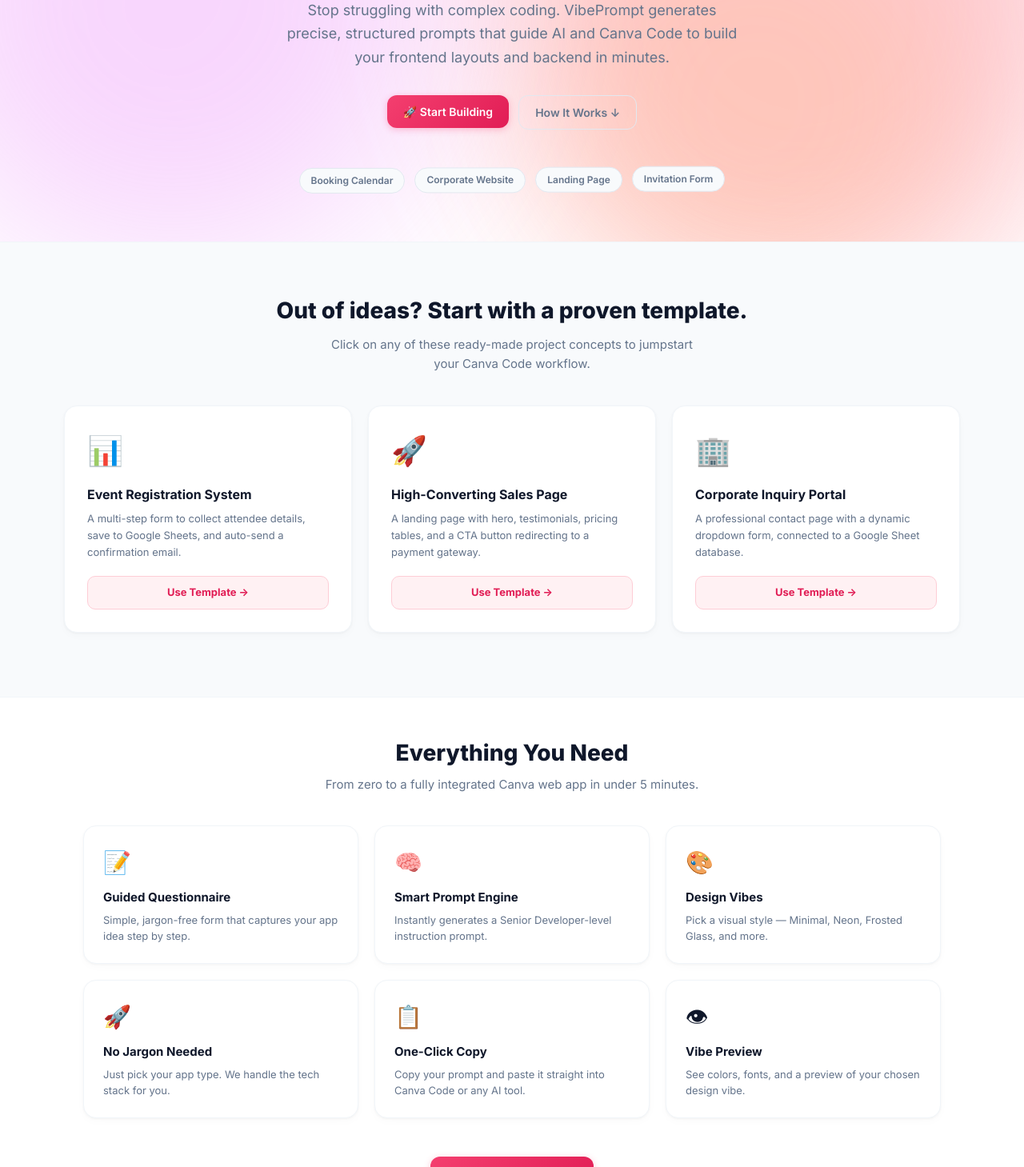
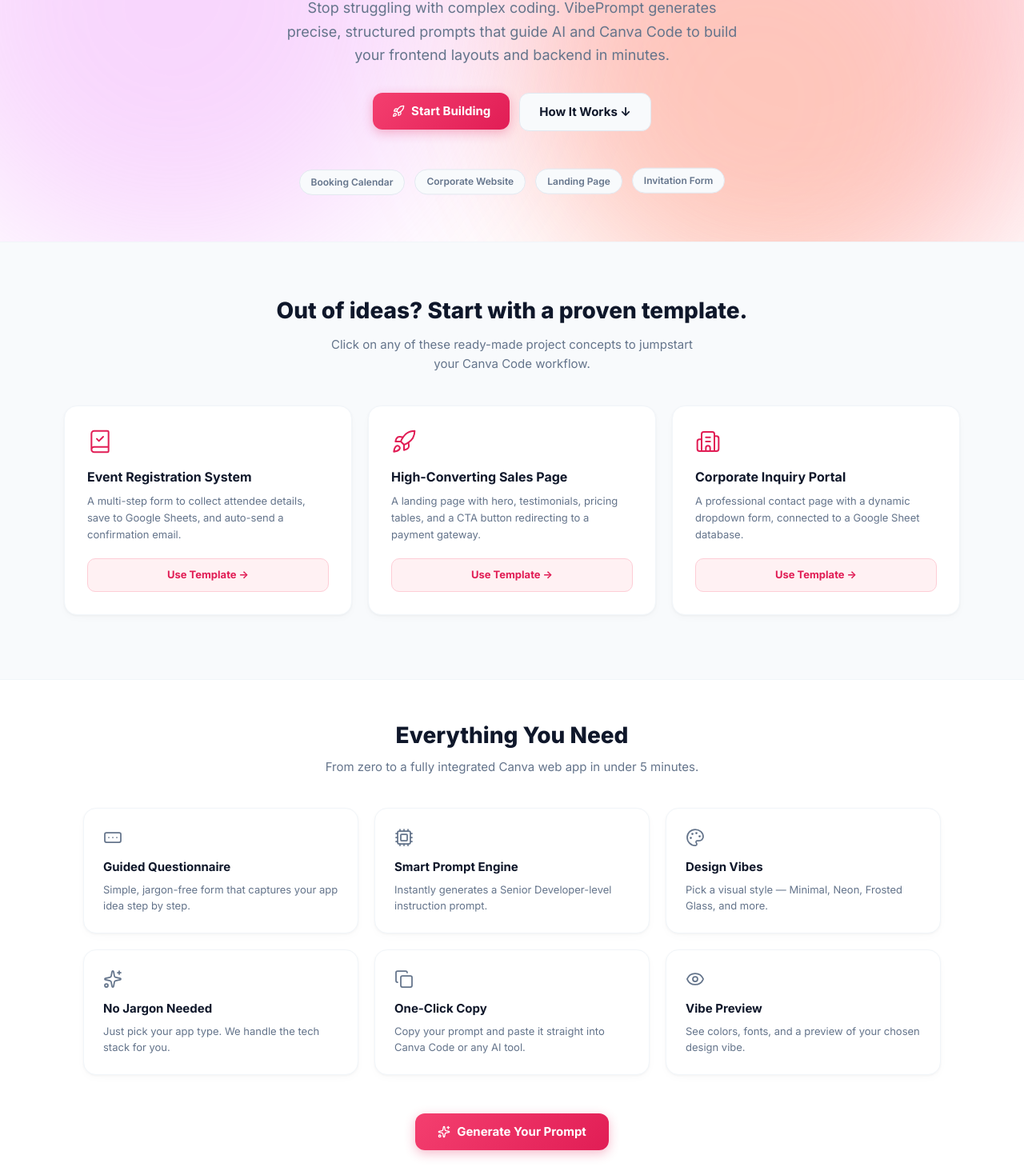
Before and after one commit to kalincreative/VibePrompt, a React (Vite) app: page / in a window 1280 px wide. Shown: the part 356-1815 px from the top of the page at 80% size. Built offline with nearby package versions, Linux system fonts and the light colour scheme; no server answers.

Commit message:
feat: replace emojis with Lucide React line icons for premium SaaS look

```diff
--- a/src/pages/HomePage.jsx
+++ b/src/pages/HomePage.jsx
@@ -1,30 +1,35 @@
 import { Link } from 'react-router-dom'
 import { motion } from 'framer-motion'
-import GlassCard from '../components/GlassCard'
-import Button from '../components/Button'
+import {
+    BookCheck, Rocket, Building2,
+    FormInput, Cpu, Palette, Sparkles, Copy, Eye,
+} from 'lucide-react'
+
+const ICON_COLOR_GREY = '#64748B'
+const ICON_COLOR_PINK = '#E11D55'
 
 const features = [
-    { icon: '📝', title: 'Guided Questionnaire', desc: 'Simple, jargon-free form that captures your app idea step by step.' },
-    { icon: '🧠', title: 'Smart Prompt Engine', desc: 'Instantly generates a Senior Developer-level instruction prompt.' },
-    { icon: '🎨', title: 'Design Vibes', desc: 'Pick a visual style — Minimal, Neon, Frosted Glass, and more.' },
-    { icon: '🚀', title: 'No Jargon Needed', desc: 'Just pick your app type. We handle the tech stack for you.' },
-    { icon: '📋', title: 'One-Click Copy', desc: 'Copy your prompt and paste it straight into Canva Code or any AI tool.' },
-    { icon: '👁', title: 'Vibe Preview', desc: 'See colors, fonts, and a preview of your chosen design vibe.' },
+    { icon: <FormInput size={24} color={ICON_COLOR_GREY} strokeWidth={1.75} />, title: 'Guided Questionnaire', desc: 'Simple, jargon-free form that captures your app idea step by step.' },
+    { icon: <Cpu size={24} color={ICON_COLOR_GREY} strokeWidth={1.75} />, title: 'Smart Prompt Engine', desc: 'Instantly generates a Senior Developer-level instruction prompt.' },
+    { icon: <Palette size={24} color={ICON_COLOR_GREY} strokeWidth={1.75} />, title: 'Design Vibes', desc: 'Pick a visual style — Minimal, Neon, Frosted Glass, and more.' },
+    { icon: <Sparkles size={24} color={ICON_COLOR_GREY} strokeWidth={1.75} />, title: 'No Jargon Needed', desc: 'Just pick your app type. We handle the tech stack for you.' },
+    { icon: <Copy size={24} color={ICON_COLOR_GREY} strokeWidth={1.75} />, title: 'One-Click Copy', desc: 'Copy your prompt and paste it straight into Canva Code or any AI tool.' },
+    { icon: <Eye size={24} color={ICON_COLOR_GREY} strokeWidth={1.75} />, title: 'Vibe Preview', desc: 'See colors, fonts, and a preview of your chosen design vibe.' },
 ]
 
 const templates = [
     {
-        icon: '📊',
+        icon: <BookCheck size={32} color={ICON_COLOR_PINK} strokeWidth={1.5} />,
         title: 'Event Registration System',
         desc: 'A multi-step form to collect attendee details, save to Google Sheets, and auto-send a confirmation email.',
     },
     {
-        icon: '🚀',
+        icon: <Rocket size={32} color={ICON_COLOR_PINK} strokeWidth={1.5} />,
         title: 'High-Converting Sales Page',
         desc: 'A landing page with hero, testimonials, pricing tables, and a CTA button redirecting to a payment gateway.',
     },
     {
-        icon: '🏢',
+        icon: <Building2 size={32} color={ICON_COLOR_PINK} strokeWidth={1.5} />,
         title: 'Corporate Inquiry Portal',
         desc: 'A professional contact page with a dynamic dropdown form, connected to a Google Sheet database.',
     },
@@ -105,10 +110,35 @@
                     style={{ position: 'relative', zIndex: 1, display: 'flex', gap: '0.75rem', flexWrap: 'wrap', justifyContent: 'center' }}
                 >
                     <Link to="/generate" style={{ textDecoration: 'none' }}>
-                        <Button variant="primary">🚀 Start Building</Button>
+                        <button style={{
+                            padding: '0.75rem 1.5rem', borderRadius: '0.75rem', border: 'none',
+                            background: 'linear-gradient(135deg, #F43F6F, #E11D55)',
+                            color: '#fff', fontWeight: 700, fontSize: '0.9375rem',
+                            cursor: 'pointer', fontFamily: 'inherit',
+                            display: 'inline-flex', alignItems: 'center', gap: '0.5rem',
+                            boxShadow: '0 4px 14px rgba(225,29,85,0.3)',
+                            transition: 'opacity 0.2s',
+                        }}
+                            onMouseEnter={e => e.currentTarget.style.opacity = '0.88'}
+                            onMouseLeave={e => e.currentTarget.style.opacity = '1'}
+                        >
+                            <Rocket size={16} strokeWidth={2} />
+                            Start Building
+                        </button>
                     </Link>
                     <a href="#features" style={{ textDecoration: 'none' }}>
-                        <Button variant="ghost">How It Works ↓</Button>
+                        <button style={{
+                            padding: '0.75rem 1.5rem', borderRadius: '0.75rem',
+                            border: '1.5px solid #E2E8F0', background: '#F8FAFC',
+                            color: '#0F172A', fontWeight: 700, fontSize: '0.9375rem',
+                            cursor: 'pointer', fontFamily: 'inherit',
+                            transition: 'background 0.2s',
+                        }}
+                            onMouseEnter={e => e.currentTarget.style.background = '#F1F5F9'}
+                            onMouseLeave={e => e.currentTarget.style.background = '#F8FAFC'}
+                        >
+                            How It Works ↓
+                        </button>
                     </a>
                 </motion.div>
 
@@ -159,7 +189,7 @@
                         {templates.map(t => (
                             <motion.div key={t.title} variants={item}>
                                 <div className="template-card">
-                                    <span style={{ fontSize: '2.25rem', display: 'block', marginBottom: '1rem' }}>{t.icon}</span>
+                                    <div style={{ marginBottom: '1rem', display: 'flex' }}>{t.icon}</div>
                                     <h3 style={{ fontSize: '1rem', fontWeight: 700, color: '#0F172A', marginBottom: '0.5rem' }}>{t.title}</h3>
                                     <p style={{ fontSize: '0.8125rem', color: '#64748B', lineHeight: 1.6, marginBottom: '1.25rem', flexGrow: 1 }}>{t.desc}</p>
                                     <Link to="/generate" style={{ textDecoration: 'none' }}>
@@ -168,8 +198,7 @@
                                             borderRadius: '0.625rem', border: '1.5px solid #FECDD6',
                                             background: '#FFF1F3', color: '#E11D55',
                                             fontSize: '0.8125rem', fontWeight: 700, cursor: 'pointer',
-                                            transition: 'all 0.2s',
-                                            fontFamily: 'inherit',
+                                            transition: 'all 0.2s', fontFamily: 'inherit',
                                         }}
                                             onMouseEnter={e => { e.currentTarget.style.background = '#E11D55'; e.currentTarget.style.color = '#fff' }}
                                             onMouseLeave={e => { e.currentTarget.style.background = '#FFF1F3'; e.currentTarget.style.color = '#E11D55' }}
@@ -216,7 +245,7 @@
                                 onMouseEnter={e => { e.currentTarget.style.boxShadow = '0 4px 20px rgba(244,63,111,0.08)'; e.currentTarget.style.transform = 'translateY(-2px)' }}
                                 onMouseLeave={e => { e.currentTarget.style.boxShadow = '0 1px 3px rgba(0,0,0,0.04), 0 4px 12px rgba(0,0,0,0.02)'; e.currentTarget.style.transform = 'translateY(0)' }}
                             >
-                                <span style={{ fontSize: '1.75rem', display: 'block', marginBottom: '0.75rem' }}>{f.icon}</span>
+                                <div style={{ marginBottom: '0.875rem' }}>{f.icon}</div>
                                 <h3 style={{ fontSize: '0.9375rem', fontWeight: 700, color: '#0F172A', marginBottom: '0.375rem' }}>{f.title}</h3>
                                 <p style={{ fontSize: '0.8125rem', color: '#64748B', lineHeight: 1.55 }}>{f.desc}</p>
                             </div>
@@ -229,7 +258,17 @@
                     style={{ textAlign: 'center', marginTop: '3rem' }}
                 >
                     <Link to="/generate" style={{ textDecoration: 'none' }}>
-                        <Button variant="primary">✦ Generate Your Prompt</Button>
+                        <button style={{
+                            padding: '0.75rem 1.75rem', borderRadius: '0.75rem', border: 'none',
+                            background: 'linear-gradient(135deg, #F43F6F, #E11D55)',
+                            color: '#fff', fontWeight: 700, fontSize: '0.9375rem',
+                            cursor: 'pointer', fontFamily: 'inherit',
+                            display: 'inline-flex', alignItems: 'center', gap: '0.5rem',
+                            boxShadow: '0 4px 14px rgba(225,29,85,0.3)',
+                        }}>
+                            <Sparkles size={16} strokeWidth={2} />
+                            Generate Your Prompt
+                        </button>
                     </Link>
                 </motion.div>
             </section>
```
Also changed, not shown: package.json (+6 -5 lines), src/components/PaywallModal.jsx (+19 -9 lines), 1 other file (tests, documents, lock files or other folders).
